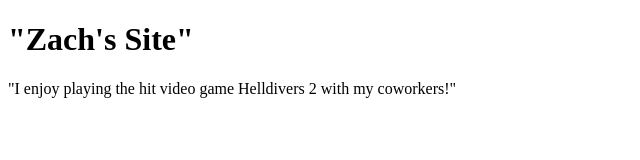
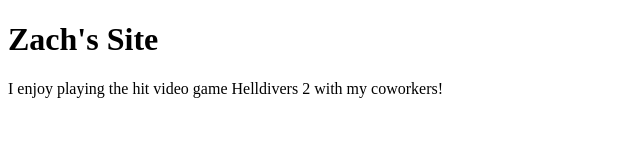
Before and after one commit to z2ong/portfolio, a plain HTML site: page index.html in a window 1280 px wide. Shown: the whole page, without its empty margins (0-640 px from the left). Drawn offline with Linux system fonts and the light colour scheme.

Commit message:
getting rid of extra quotes

```diff
--- a/index.html
+++ b/index.html
@@ -6,7 +6,7 @@
     <title>"Zach Ong: Personal site and portfolio"</title>
 </head>
 <body>
-<h1>"Zach's Site"</h1>
-<p>"I enjoy playing the hit video game Helldivers 2 with my coworkers!"</p>
+<h1>Zach's Site</h1>
+<p>I enjoy playing the hit video game Helldivers 2 with my coworkers!</p>
 </body>
 </html>
```
